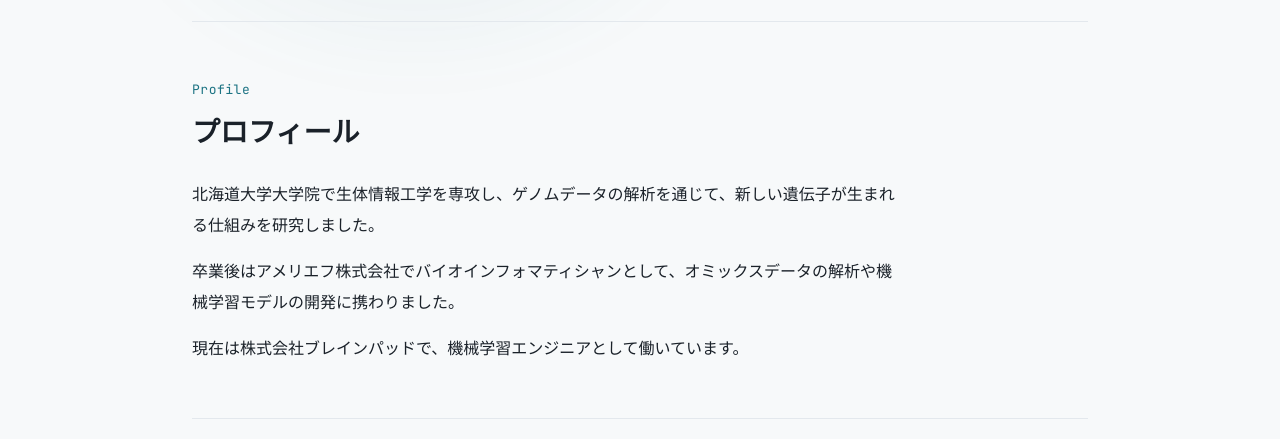
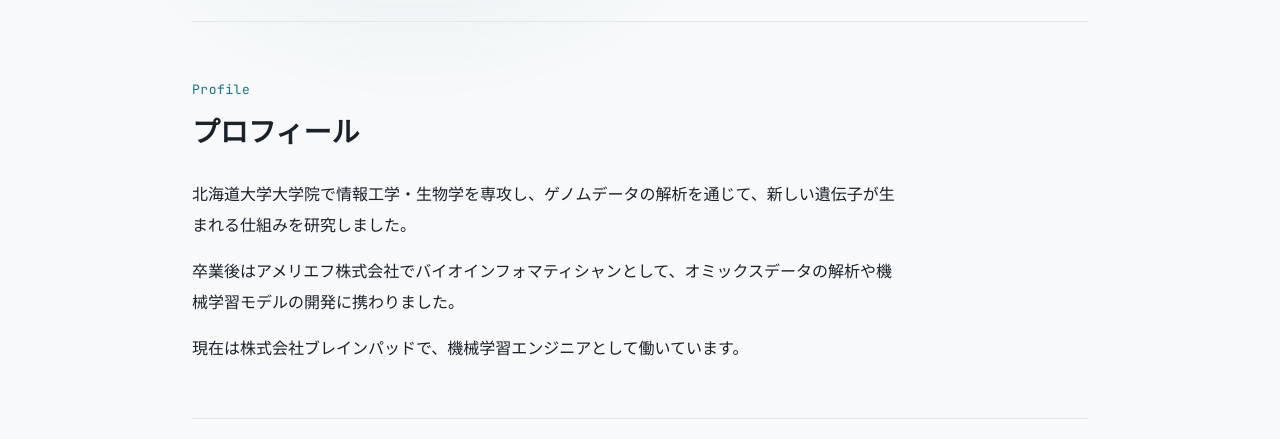
Before and after one commit to rodea0952/portfolio, a plain HTML site: page about.html in a window 1280 px wide. Shown: the part 361-800 px from the top of the page. Drawn offline with Linux system fonts and the light colour scheme.

Commit message:
fix: 自己紹介文の専攻の表記を修正
Co-Authored-By: Claude Sonnet 5.5 <noreply@anthropic.com>

```diff
--- a/about.html
+++ b/about.html
@@ -39,7 +39,7 @@
       </div>
       <div class="about-body">
         <!-- 日本語の文中で改行すると空白が入るため、段落は1行で書く -->
-        <p>北海道大学大学院で生体情報工学を専攻し、ゲノムデータの解析を通じて、新しい遺伝子が生まれる仕組みを研究しました。</p>
+        <p>北海道大学大学院で情報工学・生物学を専攻し、ゲノムデータの解析を通じて、新しい遺伝子が生まれる仕組みを研究しました。</p>
         <p>卒業後はアメリエフ株式会社でバイオインフォマティシャンとして、オミックスデータの解析や機械学習モデルの開発に携わりました。</p>
         <p>現在は株式会社ブレインパッドで、機械学習エンジニアとして働いています。</p>
       </div>
```
